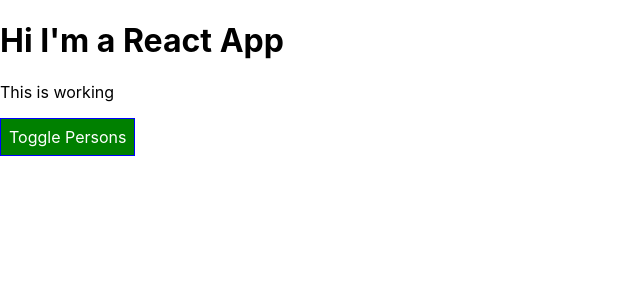
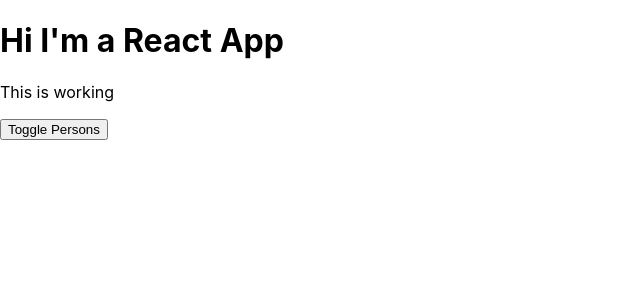
Before and after one commit to cronayne/react-course, a React app in the folder react-app/: page / in a window 1280 px wide. Shown: the top 300 px of the page, without its empty margins (0-640 px from the left). Built offline with nearby package versions, Linux system fonts and the light colour scheme.

Commit message:
Added CSS class module to the button

```diff
--- a/react-app/src/App.css
+++ b/react-app/src/App.css
@@ -9,3 +9,26 @@
 .bold {
   font-weight: bold;
 }
+
+.App button {
+  border: 1px solid blue;
+  padding: 8px;
+  background-color: green;
+  font: inherit;
+  color: white;
+  cursor: pointer;
+}
+
+.App button:hover {
+  background-color: lightgreen;
+  color: black;
+}
+
+.App button.Red {
+  background-color: red;
+}
+
+.App button.Red:hover {
+  background-color: salmon;
+  color: black;
+}
--- a/react-app/src/App.js
+++ b/react-app/src/App.js
@@ -42,14 +42,8 @@
   }
 
   render() {
-    const style = {
-      backgroundColor: 'green',
-      color: 'white',
-      font: 'inherit',
-      border: '1px solid blue',
-      padding: '8px',
-      cursor: 'pointer'
-    };
+
+    let btnClass = '';
 
     let persons = null;
 
@@ -66,7 +60,8 @@
             })}
           </div>
       );
-      style.backgroundColor = 'red';
+
+      btnClass = appStyles.Red;
     };
 
     const classes = [];
@@ -82,7 +77,7 @@
           <h1>Hi I'm a React App</h1>
           <p className={classes.join(' ')}>This is working</p>
           <button
-            style={style}
+            className = {btnClass}
             onClick={this.togglePersonsHandler}>Toggle Persons</button>
             {persons}
         </div>
```
